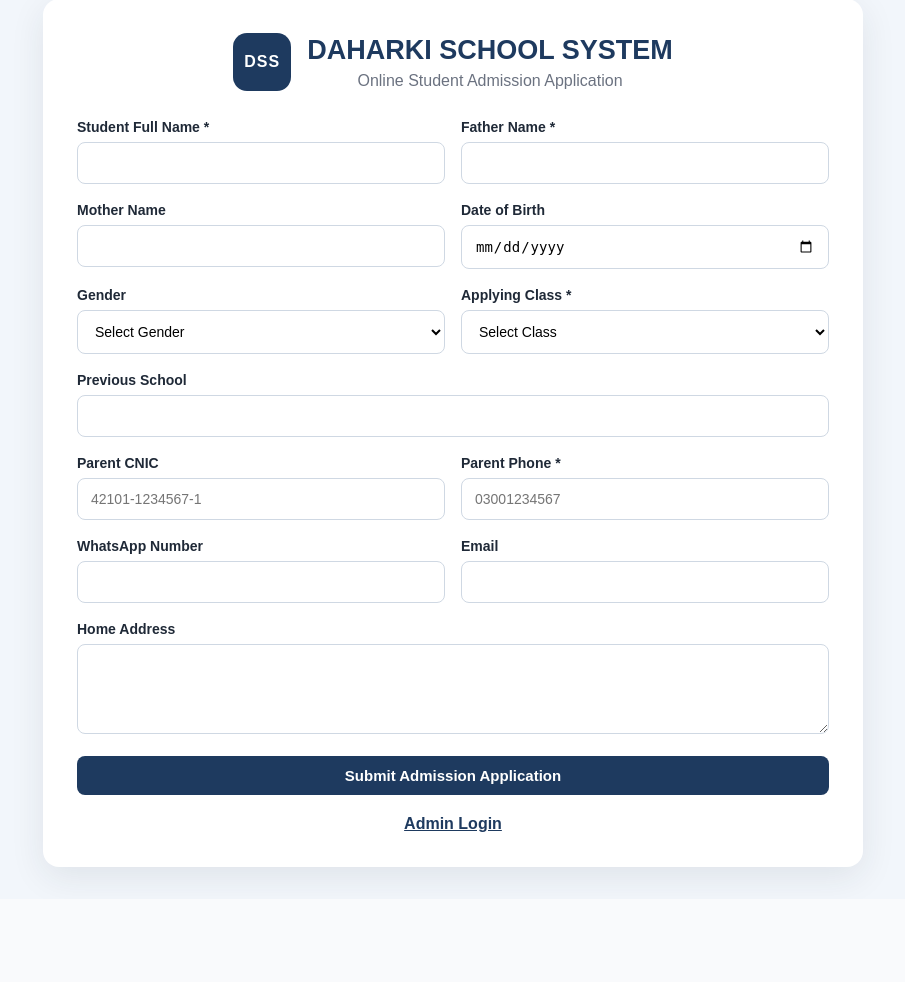
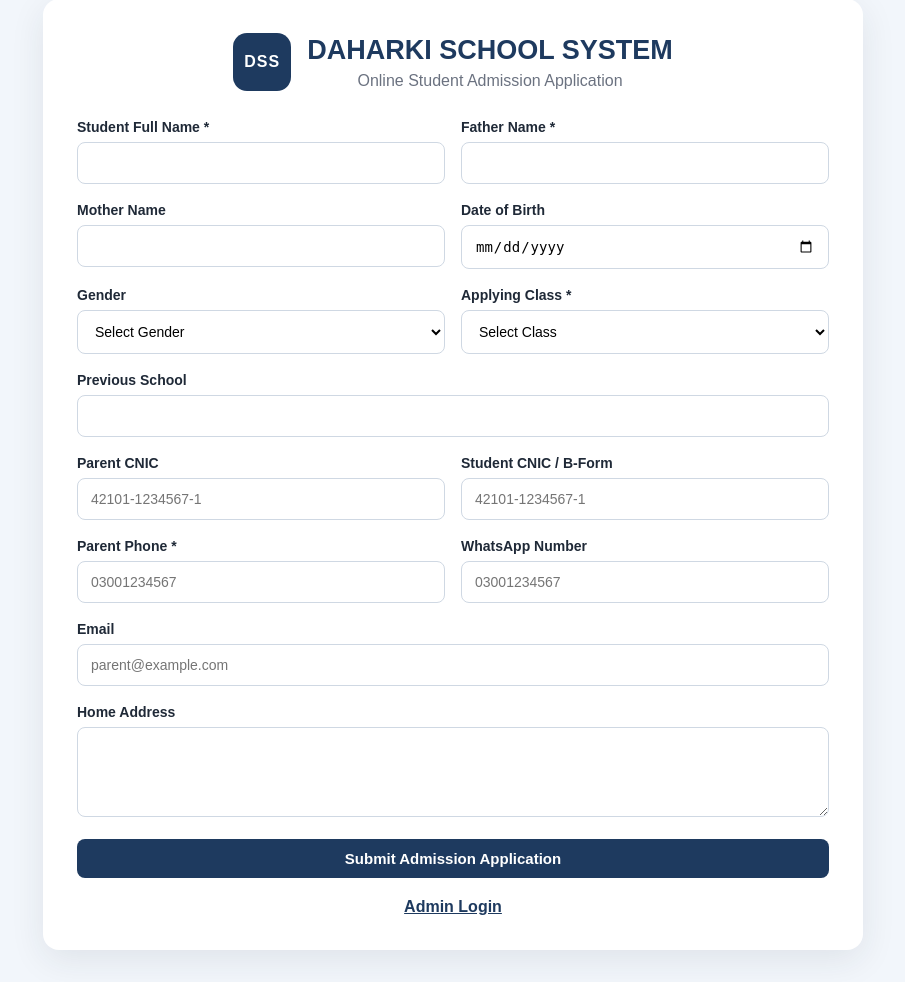
Before and after one commit to mrirfankhan0300-ui/daharki-school-chatbot, a FastAPI app: page / in a window 1280 px wide. Shown: the part 33-1015 px from the top of the page, without its empty margins (187-1092 px from the left). Before the commit the page ends 921 px from the top, so only its background shows below. Run offline with FastAPI, Linux system fonts and the light colour scheme; parts of the project's set-up code (start-up, migrations or seed data) failed here and were passed over.

Commit message:
Add student CNIC field to admission form

```diff
--- a/static/js/app.js
+++ b/static/js/app.js
@@ -5,18 +5,19 @@ form.addEventListener("submit", async function (event) {
     event.preventDefault();
 
     const data = {
-        student_name: document.getElementById("student_name").value,
-        father_name: document.getElementById("father_name").value,
-        mother_name: document.getElementById("mother_name").value,
+        student_name: document.getElementById("student_name").value.trim(),
+        father_name: document.getElementById("father_name").value.trim(),
+        mother_name: document.getElementById("mother_name").value.trim(),
         date_of_birth: document.getElementById("date_of_birth").value,
         gender: document.getElementById("gender").value,
         applying_class: document.getElementById("applying_class").value,
-        previous_school: document.getElementById("previous_school").value,
-        parent_cnic: document.getElementById("parent_cnic").value,
-        phone: document.getElementById("phone").value,
-        whatsapp: document.getElementById("whatsapp").value,
-        email: document.getElementById("email").value,
-        address: document.getElementById("address").value
+        previous_school: document.getElementById("previous_school").value.trim(),
+        parent_cnic: document.getElementById("parent_cnic").value.trim(),
+        student_cnic: document.getElementById("student_cnic").value.trim(),
+        phone: document.getElementById("phone").value.trim(),
+        whatsapp: document.getElementById("whatsapp").value.trim(),
+        email: document.getElementById("email").value.trim(),
+        address: document.getElementById("address").value.trim()
     };
 
     result.className = "";
@@ -34,25 +35,44 @@ form.addEventListener("submit", async function (event) {
         const responseData = await response.json();
 
         if (!response.ok) {
-            throw new Error("Admission submission failed");
+            throw new Error(
+                responseData.detail || "Admission submission failed"
+            );
         }
 
+        result.style.display = "block";
         result.className = "result-success";
+
         result.innerHTML = `
             <strong>Application Submitted Successfully ✅</strong>
             <br><br>
+
             Application Number:
             <strong>${responseData.application_no}</strong>
+
             <br>
-            Student: ${responseData.student_name}
+
+            Student:
+            ${responseData.student_name}
+
             <br>
-            Status: ${responseData.status}
+
+            Status:
+            ${responseData.status}
         `;
 
         form.reset();
+
     } catch (error) {
+        console.error("Submission Error:", error);
+
+        result.style.display = "block";
         result.className = "result-error";
-        result.innerHTML =
-            "Something went wrong. Please check the server and try again.";
+
+        result.innerHTML = `
+            <strong>Submission Failed</strong>
+            <br>
+            ${error.message}
+        `;
     }
 });
--- a/templates/index.html
+++ b/templates/index.html
@@ -166,7 +166,7 @@
             </div>
 
 
-            <!-- CNIC + Phone -->
+            <!-- Parent CNIC + Student CNIC -->
 
             <div class="form-row">
 
@@ -184,6 +184,23 @@
                 <div class="form-group">
 
                     <label>
+                        Student CNIC / B-Form
+                    </label>
+
+                    <input type="text" id="student_cnic" placeholder="42101-1234567-1">
+
+                </div>
+
+            </div>
+
+
+            <!-- Phone + WhatsApp -->
+
+            <div class="form-row">
+
+                <div class="form-group">
+
+                    <label>
                         Parent Phone *
                     </label>
 
@@ -191,12 +208,6 @@
 
                 </div>
 
-            </div>
-
-
-            <!-- WhatsApp + Email -->
-
-            <div class="form-row">
 
                 <div class="form-group">
 
@@ -204,10 +215,14 @@
                         WhatsApp Number
                     </label>
 
-                    <input type="tel" id="whatsapp">
+                    <input type="tel" id="whatsapp" placeholder="03001234567">
 
                 </div>
 
+            </div>
+
+
+            <!-- Email -->
 
             <div class="form-group">
 
@@ -215,9 +230,7 @@
                     Email
                 </label>
 
-                    <input type="email" id="email">
-
-                </div>
+                <input type="email" id="email" placeholder="parent@example.com">
 
             </div>
 
```
Lines whose indentation alone changed are shown as unchanged.
